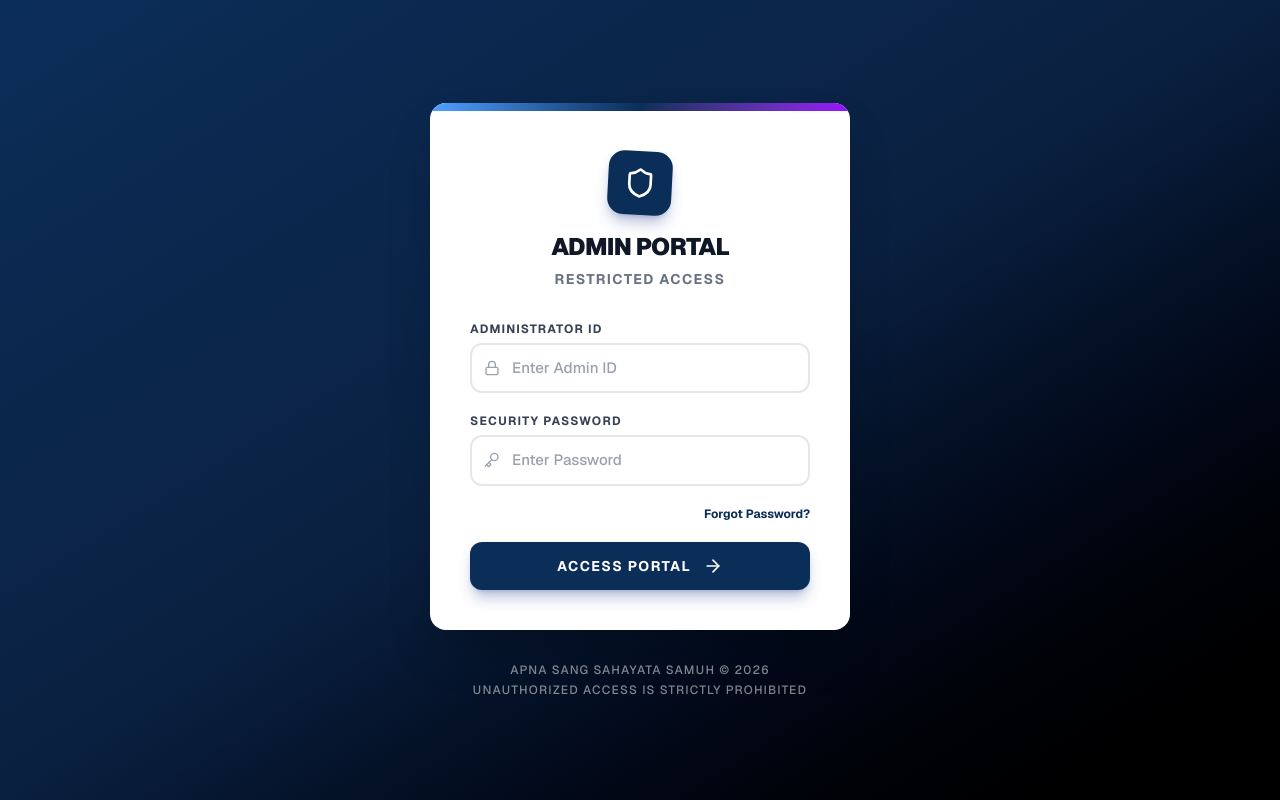
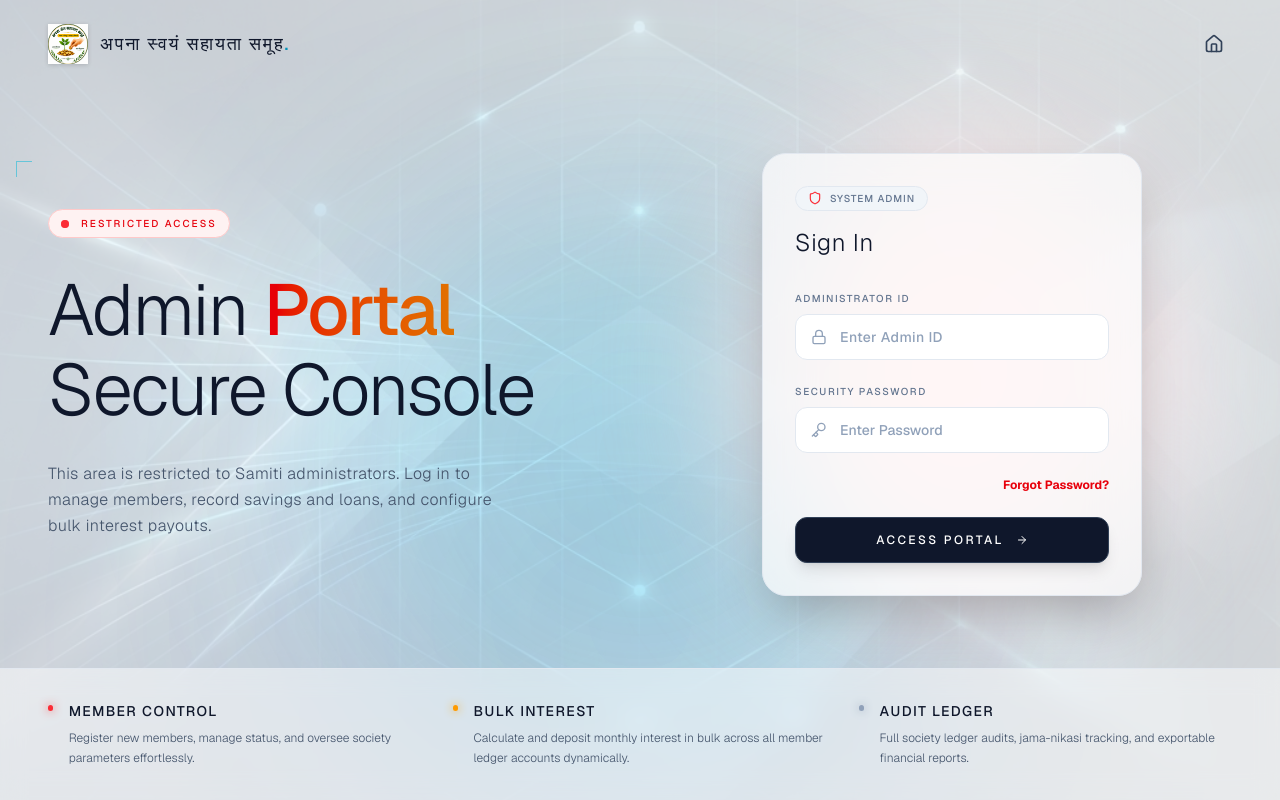
Before and after one commit to abhixyzq/RSSPP, a Next.js app: page /admin-login in a window 1280 px wide. Built offline with nearby package versions, Linux system fonts and the light colour scheme.

Commit message:
Redesign admin login page UI to match landing page theme

```diff
--- a/src/app/admin-login/page.tsx
+++ b/src/app/admin-login/page.tsx
@@ -3,7 +3,8 @@
 import { useActionState } from 'react'
 import { useFormStatus } from 'react-dom'
 import { adminLogin } from '@/actions/auth'
-import { Shield, Key, AlertCircle, ArrowRight, Lock } from 'lucide-react'
+import Link from 'next/link'
+import { Shield, Key, AlertCircle, ArrowRight, Lock, Home } from 'lucide-react'
 
 function SubmitButton() {
   const { pending } = useFormStatus()
@@ -12,10 +13,11 @@ function SubmitButton() {
     <button
       type="submit"
       disabled={pending}
-      className="w-full flex items-center justify-center gap-2 bg-[#0B2E59] hover:bg-[#071f3e] text-white py-3.5 px-4 rounded-xl font-bold uppercase tracking-widest text-sm transition-all disabled:opacity-70 disabled:cursor-not-allowed mt-2 shadow-lg shadow-blue-900/30"
+      className="group relative w-full flex items-center justify-center gap-2 bg-slate-900 hover:bg-slate-800 dark:bg-white/10 dark:hover:bg-cyan-500/20 border border-slate-700 dark:border-white/20 dark:hover:border-cyan-500/50 text-white py-3.5 px-4 rounded-xl font-medium uppercase tracking-[0.2em] text-xs transition-all disabled:opacity-70 disabled:cursor-not-allowed mt-2 overflow-hidden shadow-lg dark:shadow-[0_0_20px_rgba(34,211,238,0.1)] dark:hover:shadow-[0_0_30px_rgba(34,211,238,0.2)]"
     >
+      <div className="absolute inset-0 w-full h-full bg-gradient-to-r from-transparent via-white/10 dark:via-cyan-400/20 to-transparent -translate-x-full group-hover:animate-[shimmer_1.5s_infinite]"></div>
       {pending ? 'Authenticating...' : 'Access Portal'}
-      {!pending && <ArrowRight className="w-5 h-5 ml-1" />}
+      {!pending && <ArrowRight className="w-3 h-3 ml-1" />}
     </button>
   )
 }
@@ -24,43 +26,100 @@ export default function AdminLoginPage() {
   const [state, formAction] = useActionState(adminLogin, null)
 
   return (
-    <div className="min-h-screen bg-gradient-to-br from-[#0B2E59] via-[#0A2040] to-black flex flex-col justify-center items-center p-4 font-sans selection:bg-blue-900 selection:text-white">
+    <div className="min-h-screen lg:h-screen bg-slate-50 dark:bg-[#030712] font-sans text-slate-600 dark:text-gray-300 selection:bg-cyan-500/30 selection:text-cyan-900 dark:selection:text-cyan-100 overflow-x-hidden lg:overflow-hidden relative flex flex-col transition-colors duration-500">
 
-      {/* Container */}
-      <div className="w-full max-w-[420px] bg-white rounded-2xl shadow-2xl overflow-hidden">
+      {/* Dynamic Background Effects */}
+      <div className="fixed inset-0 z-0 pointer-events-none">
+        {/* Abstract Background Image */}
+        <div className="absolute inset-0 bg-[url('/bg-abstract.png')] bg-cover bg-center opacity-20 dark:opacity-30 mix-blend-overlay transition-opacity duration-500"></div>
 
-        {/* Top Accent Bar */}
-        <div className="h-2 w-full bg-gradient-to-r from-blue-400 via-[#0B2E59] to-purple-600"></div>
-
-        <div className="p-8 sm:p-10">
-          {/* Brand / Header */}
-          <div className="flex flex-col items-center mb-8">
-            <div className="w-16 h-16 bg-[#0B2E59] rounded-2xl flex items-center justify-center mb-4 shadow-lg shadow-blue-900/30 rotate-3 transition-transform hover:rotate-6">
-               <Shield className="w-8 h-8 text-white" />
-            </div>
-            <h1 className="text-2xl font-black tracking-tight text-gray-900 text-center uppercase">Admin Portal</h1>
-            <p className="text-gray-500 text-sm mt-1.5 font-bold uppercase tracking-widest">Restricted Access</p>
+        {/* Central glowing orb */}
+        <div className="absolute top-[20%] left-1/2 -translate-x-1/2 w-[600px] h-[600px] bg-cyan-400/20 dark:bg-cyan-900/20 rounded-full blur-[120px] mix-blend-multiply dark:mix-blend-screen transition-colors duration-500"></div>
+        <div className="absolute top-[40%] left-1/2 -translate-x-1/2 w-[800px] h-[600px] bg-blue-400/10 dark:bg-blue-900/10 rounded-full blur-[150px] mix-blend-multiply dark:mix-blend-screen transition-colors duration-500"></div>
       </div>
 
-          {/* Login Form */}
-          <form action={formAction} className="space-y-5">
+      {/* Minimalist Navigation */}
+      <nav className="relative z-50 w-full pt-6 pb-4 px-6 lg:px-12 flex justify-between items-center shrink-0">
+        <div className="flex items-center gap-3">
+          <img src="/logo.png" alt="Logo" className="w-10 h-10 object-contain drop-shadow-sm" />
+          <span className="text-lg font-medium tracking-widest text-slate-900 dark:text-white transition-colors">अपना स्वयं सहायता समूह<span className="text-cyan-600 dark:text-cyan-400">.</span></span>
+        </div>
+
+        <div className="flex items-center gap-4">
+          <Link
+            href="/"
+            className="p-2 rounded-full hover:bg-black/5 dark:hover:bg-white/10 transition-colors text-slate-700 dark:text-cyan-400"
+            title="Home Page"
+          >
+            <Home className="w-5 h-5" />
+          </Link>
+        </div>
+      </nav>
+
+      {/* Hero Section */}
+      <main className="relative z-10 max-w-7xl mx-auto px-6 lg:px-12 flex-1 flex flex-col justify-center py-8 lg:py-0 lg:min-h-0 w-full">
+
+        <div className="grid lg:grid-cols-2 gap-10 lg:gap-16 items-center">
+          {/* Left: Typography (Hidden on mobile) */}
+          <div className="hidden lg:block space-y-8 relative">
+            {/* Decorative crosshair */}
+            <div className="absolute -top-12 -left-8 w-4 h-4 border-t border-l border-cyan-500/50"></div>
+
+            <div className="inline-flex items-center gap-3 px-3 py-1.5 rounded-full bg-red-50 dark:bg-red-950/30 border border-red-200 dark:border-red-500/20 backdrop-blur-md transition-colors">
+              <div className="relative flex h-2 w-2">
+                <span className="animate-ping absolute inline-flex h-full w-full rounded-full bg-red-400 opacity-75"></span>
+                <span className="relative inline-flex rounded-full h-2 w-2 bg-red-500"></span>
+              </div>
+              <span className="text-[10px] uppercase tracking-[0.2em] font-medium text-red-600 dark:text-red-400">Restricted Access</span>
+            </div>
+
+            <h1 className="text-5xl sm:text-6xl lg:text-7xl font-light tracking-tight text-slate-900 dark:text-white leading-[1.1] transition-colors">
+              Admin <span className="font-medium text-transparent bg-clip-text bg-gradient-to-r from-red-600 to-amber-600 dark:from-red-400 dark:to-amber-500">Portal</span> <br />
+              Secure Console
+            </h1>
+
+            <p className="text-sm sm:text-base text-slate-600 dark:text-gray-400 font-light leading-relaxed max-w-md tracking-wide transition-colors">
+              This area is restricted to Samiti administrators. Log in to manage members, record savings and loans, and configure bulk interest payouts.
+            </p>
+          </div>
+
+          {/* Right: Admin Login Component */}
+          <div className="relative w-full flex items-center justify-center">
+            <div className="relative w-full max-w-[380px] mx-auto group">
+              {/* Background glow */}
+              <div className="absolute inset-0 bg-red-100 dark:bg-red-500/10 blur-[80px] rounded-full transition-colors duration-500"></div>
+
+              {/* Login Card */}
+              <div className="relative bg-white/70 dark:bg-gradient-to-bl dark:from-white/10 dark:to-black/40 border border-slate-200 dark:border-white/20 rounded-3xl backdrop-blur-xl p-8 shadow-2xl dark:shadow-[0_0_50px_rgba(0,0,0,0.5)] transition-all duration-300">
+
+                {/* Header */}
+                <div className="mb-8">
+                  <div className="inline-flex items-center gap-2 px-3 py-1 rounded-full bg-slate-100 dark:bg-white/5 border border-slate-200 dark:border-white/10 mb-4 transition-colors">
+                    <Shield className="w-3.5 h-3.5 text-red-500 dark:text-red-400" />
+                    <span className="text-[10px] uppercase tracking-[0.1em] font-medium text-slate-500 dark:text-gray-300 transition-colors">System Admin</span>
+                  </div>
+                  <h2 className="text-2xl font-light text-slate-900 dark:text-white tracking-wide transition-colors">Sign In</h2>
+                </div>
+
+                {/* Form */}
+                <form action={formAction} className="space-y-6">
 
                   {/* Error Message */}
                   {state?.error && (
-              <div className="bg-red-50 text-red-700 p-3.5 rounded-xl text-sm font-bold border border-red-200 flex items-start gap-2.5 animate-in fade-in slide-in-from-top-2 duration-300">
-                <AlertCircle className="w-5 h-5 text-red-600 shrink-0 mt-0.5" />
+                    <div className="bg-red-50 dark:bg-red-950/50 text-red-600 dark:text-red-200 p-3.5 rounded-xl text-xs font-medium border border-red-200 dark:border-red-500/30 flex items-start gap-2.5 backdrop-blur-md transition-colors animate-in fade-in slide-in-from-top-2 duration-300">
+                      <AlertCircle className="w-4 h-4 text-red-500 dark:text-red-400 shrink-0 mt-0.5" />
                       <p>{state.error}</p>
                     </div>
                   )}
 
                   {/* Admin ID Input */}
-            <div className="space-y-1.5">
-              <label htmlFor="adminId" className="block text-xs font-bold text-gray-700 uppercase tracking-widest">
+                  <div className="space-y-2">
+                    <label htmlFor="adminId" className="block text-[10px] uppercase tracking-[0.15em] font-medium text-slate-500 dark:text-gray-400 transition-colors">
                       Administrator ID
                     </label>
                     <div className="relative">
-                <div className="absolute inset-y-0 left-0 pl-3.5 flex items-center pointer-events-none">
-                  <Lock className="h-4 w-4 text-gray-400" />
+                      <div className="absolute inset-y-0 left-0 pl-4 flex items-center pointer-events-none">
+                        <Lock className="h-4 w-4 text-slate-400 dark:text-red-500/70 transition-colors" />
                       </div>
                       <input
                         id="adminId"
@@ -69,19 +128,19 @@ export default function AdminLoginPage() {
                         required
                         autoComplete="off"
                         placeholder="Enter Admin ID"
-                  className="w-full pl-10 pr-4 py-3 border-2 border-gray-200 rounded-xl focus:ring-0 focus:border-[#0B2E59] transition-colors outline-none text-[15px] font-bold text-gray-900 placeholder:font-medium placeholder:text-gray-400"
+                        className="w-full pl-11 pr-4 py-3 bg-white dark:bg-black/40 border border-slate-200 dark:border-white/10 focus:border-red-500/50 rounded-xl text-slate-900 dark:text-white placeholder-slate-400 dark:placeholder-gray-600 focus:outline-none focus:ring-1 focus:ring-red-500/50 transition-colors font-medium text-sm tracking-wide"
                       />
                     </div>
                   </div>
 
                   {/* Password Input */}
-            <div className="space-y-1.5">
-              <label htmlFor="password" className="block text-xs font-bold text-gray-700 uppercase tracking-widest">
+                  <div className="space-y-2">
+                    <label htmlFor="password" className="block text-[10px] uppercase tracking-[0.15em] font-medium text-slate-500 dark:text-gray-400 transition-colors">
                       Security Password
                     </label>
                     <div className="relative">
-                <div className="absolute inset-y-0 left-0 pl-3.5 flex items-center pointer-events-none">
-                  <Key className="h-4 w-4 text-gray-400" />
+                      <div className="absolute inset-y-0 left-0 pl-4 flex items-center pointer-events-none">
+                        <Key className="h-4 w-4 text-slate-400 dark:text-red-500/70 transition-colors" />
                       </div>
                       <input
                         id="password"
@@ -89,15 +148,15 @@ export default function AdminLoginPage() {
                         type="password"
                         required
                         placeholder="Enter Password"
-                  className="w-full pl-10 pr-4 py-3 border-2 border-gray-200 rounded-xl focus:ring-0 focus:border-[#0B2E59] transition-colors outline-none text-[15px] font-black tracking-widest text-gray-900 placeholder:font-medium placeholder:text-gray-400 placeholder:tracking-normal"
+                        className="w-full pl-11 pr-4 py-3 bg-white dark:bg-black/40 border border-slate-200 dark:border-white/10 focus:border-red-500/50 rounded-xl text-slate-900 dark:text-white placeholder-slate-400 dark:placeholder-gray-600 focus:outline-none focus:ring-1 focus:ring-red-500/50 transition-colors font-medium text-sm"
                       />
                     </div>
                   </div>
 
                   <div className="flex justify-end mt-2">
-              <a href="/admin-login/forgot-password" className="text-[#0B2E59] text-xs font-bold hover:underline">
+                    <Link href="/admin-login/forgot-password" className="text-red-600 dark:text-red-400 text-xs font-bold hover:underline transition-colors">
                       Forgot Password?
-              </a>
+                    </Link>
                   </div>
 
                   <SubmitButton />
@@ -105,13 +164,44 @@ export default function AdminLoginPage() {
                 </form>
               </div>
             </div>
+          </div>
+        </div>
+      </main>
 
-      {/* Footer info */}
-      <div className="mt-8 text-center text-white/50 text-xs font-medium uppercase tracking-widest">
-        <p>Apna Sang Sahayata Samuh &copy; {new Date().getFullYear()}</p>
-        <p className="mt-1">Unauthorized access is strictly prohibited</p>
+      {/* Key Features Minimalist Bar (Hidden on mobile) */}
+      <section className="hidden lg:block relative z-10 border-t border-slate-200 dark:border-white/5 bg-white/50 dark:bg-black/20 backdrop-blur-md shrink-0 transition-colors duration-500">
+        <div className="max-w-7xl mx-auto px-6 lg:px-12 py-6 lg:py-8">
+          <div className="grid grid-cols-1 md:grid-cols-3 gap-8">
+            <div className="flex items-start gap-4">
+              <div className="mt-1 w-1.5 h-1.5 rounded-full bg-red-500 shadow-[0_0_10px_#ef4444]"></div>
+              <div>
+                <h4 className="text-sm font-medium text-slate-900 dark:text-white tracking-widest uppercase mb-2 transition-colors">Member Control</h4>
+                <p className="text-xs text-slate-600 dark:text-gray-500 font-light leading-relaxed transition-colors">Register new members, manage status, and oversee society parameters effortlessly.</p>
               </div>
+            </div>
+            <div className="flex items-start gap-4">
+              <div className="mt-1 w-1.5 h-1.5 rounded-full bg-amber-500 shadow-[0_0_10px_#f59e0b]"></div>
+              <div>
+                <h4 className="text-sm font-medium text-slate-900 dark:text-white tracking-widest uppercase mb-2 transition-colors">Bulk Interest</h4>
+                <p className="text-xs text-slate-600 dark:text-gray-500 font-light leading-relaxed transition-colors">Calculate and deposit monthly interest in bulk across all member ledger accounts dynamically.</p>
+              </div>
+            </div>
+            <div className="flex items-start gap-4">
+              <div className="mt-1 w-1.5 h-1.5 rounded-full bg-slate-400 dark:bg-white shadow-[0_0_10px_#94a3b8] dark:shadow-[0_0_10px_#ffffff]"></div>
+              <div>
+                <h4 className="text-sm font-medium text-slate-900 dark:text-white tracking-widest uppercase mb-2 transition-colors">Audit Ledger</h4>
+                <p className="text-xs text-slate-600 dark:text-gray-500 font-light leading-relaxed transition-colors">Full society ledger audits, jama-nikasi tracking, and exportable financial reports.</p>
+              </div>
+            </div>
+          </div>
+        </div>
+      </section>
 
+      <style dangerouslySetInnerHTML={{__html: `
+        @keyframes shimmer {
+          100% { transform: translateX(100%); }
+        }
+      `}} />
     </div>
   )
 }
```
Lines whose indentation alone changed are shown as unchanged.
